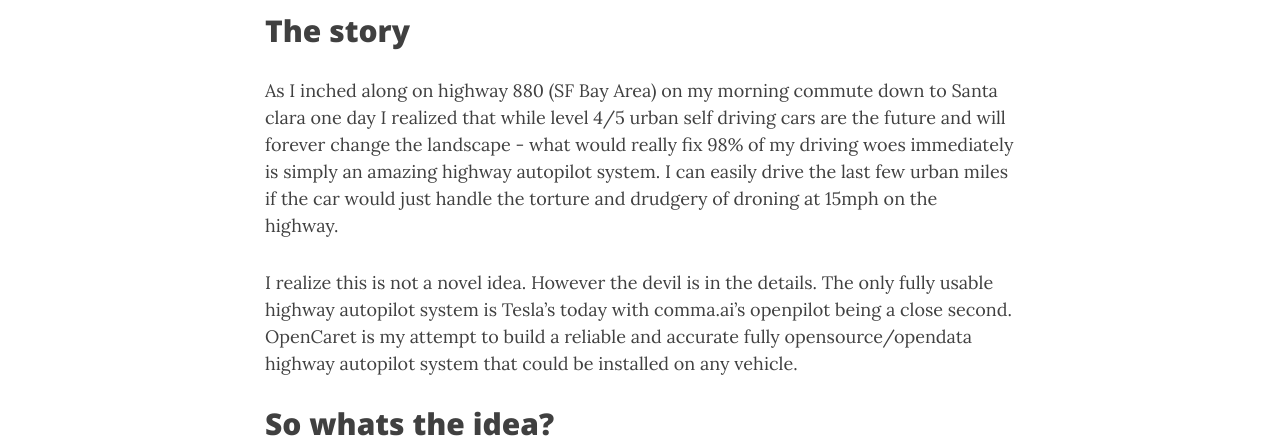
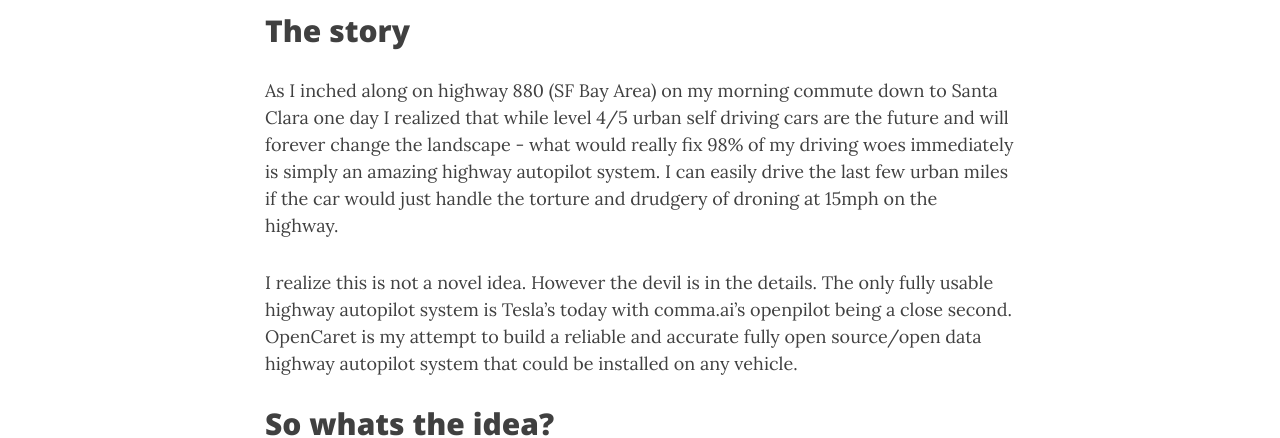
Before and after one commit to frk2/opencaret, a Jekyll site: the page built from index.md, in a window 1280 px wide and 900 px high. Shown: the part 337-775 px from the top of the window. Built offline with Jekyll 4.4.1, drawn with Linux system fonts in a browser that asks for light colours; nearby versions of some CDN libraries.

```diff
--- a/index.md
+++ b/index.md
@@ -6,12 +6,12 @@
 ---
 
 ## The story
-As I inched along on highway 880 (SF Bay Area) on my morning commute down to Santa clara one day I realized that while level 4/5 urban self driving cars are the future and will forever change the landscape - what would really fix 98% of my driving woes immediately is simply an amazing highway autopilot system. I can easily drive the last few urban miles if the car would just handle the torture and drudgery of droning at 15mph on the highway.
+As I inched along on highway 880 (SF Bay Area) on my morning commute down to Santa Clara one day I realized that while level 4/5 urban self driving cars are the future and will forever change the landscape - what would really fix 98% of my driving woes immediately is simply an amazing highway autopilot system. I can easily drive the last few urban miles if the car would just handle the torture and drudgery of droning at 15mph on the highway.
 
-I realize this is not a novel idea. However the devil is in the details. The only fully usable highway autopilot system is Tesla's today with comma.ai's openpilot being a close second. OpenCaret is my attempt to build a reliable and accurate fully opensource/opendata highway autopilot system that could be installed on any vehicle.
+I realize this is not a novel idea. However the devil is in the details. The only fully usable highway autopilot system is Tesla's today with comma.ai's openpilot being a close second. OpenCaret is my attempt to build a reliable and accurate fully open source/open data highway autopilot system that could be installed on any vehicle.
 
 ## So whats the idea?
-I'm taking the fastest approach to having a working solution which involves getting a Kia Soul EV and putting a drive-by-wire kit on it using [Polysync's OSCC](https://github.com).
+I'm taking the fastest approach to having a working solution which involves getting a Kia Soul EV and putting a drive-by-wire kit on it using [Polysync's OSCC](https://github.com/PolySync/oscc).
 
 Additionally, the plan so far hardware wise is:
 - Use a ZED Stereo Camera mounted in the center for depth analyis and 2K video
```
